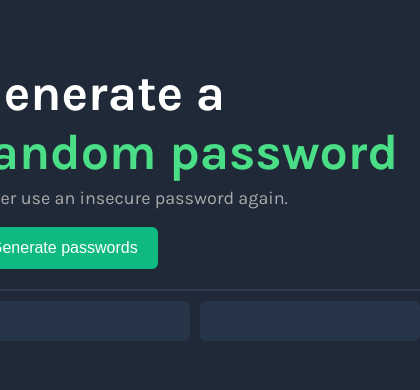
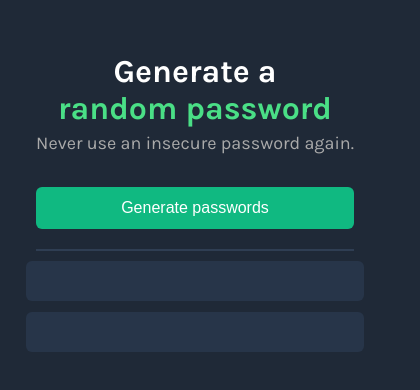
Before and after one commit to rahmatrafli1/password_generator, a website built with Vite: page index.html in a window 390 px wide. Shown: the part 220-610 px from the top of the page, 420 px wide, since content can reach past the window. Built offline with nearby package versions, Linux system fonts and the light colour scheme.

Commit message:
Add responsive design for mobile view in CSS

```diff
--- a/index.css
+++ b/index.css
@@ -69,3 +69,35 @@ button:hover {
 .password:hover {
   background-color: #3d3d3d;
 }
+
+/* Mobile view */
+@media (max-width: 600px) {
+  h1 {
+    font-size: 32px; /* lebih kecil agar muat di layar */
+    text-align: center;
+  }
+
+  .container {
+    padding: 20px;
+  }
+
+  .passwords {
+    flex-direction: column; /* ubah jadi vertikal */
+    align-items: center;
+    gap: 1px;
+  }
+
+  .password {
+    width: 100%; /* penuh lebar layar */
+    font-size: 14px;
+  }
+
+  .supported-text {
+    text-align: center;
+  }
+
+  button {
+    width: 100%; /* tombol penuh lebar */
+    margin-top: 15px;
+  }
+}
```
